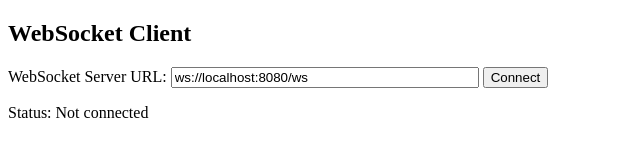
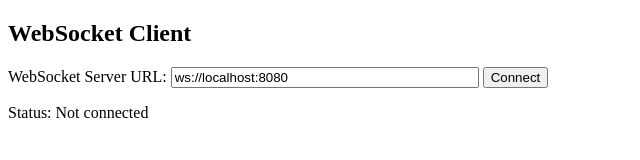
Before and after one commit to Theguy829/websocket-client, a plain HTML site: page index.html in a window 1280 px wide. Shown: the full height of the page, 0-640 px from the left. Drawn offline with Linux system fonts and the light colour scheme.

Commit message:
Update index.html
We alter the basic value

```diff
--- a/index.html
+++ b/index.html
@@ -8,7 +8,7 @@
     <h2>WebSocket Client</h2>
 
     <label for="ws-url">WebSocket Server URL:</label>
-    <input type="text" id="ws-url" value="ws://localhost:8080/ws" style="width: 300px;">
+    <input type="text" id="ws-url" value="ws://localhost:8080" style="width: 300px;">
     <button id="connect-btn">Connect</button>
     <p id="status">Status: Not connected</p>
 
```
